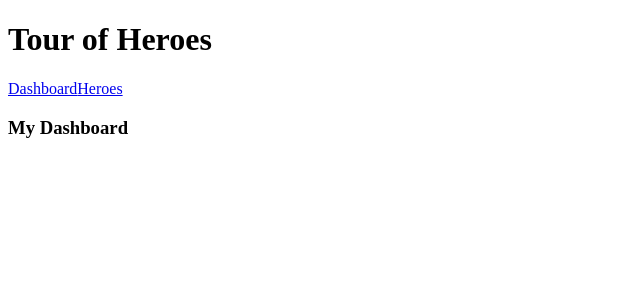
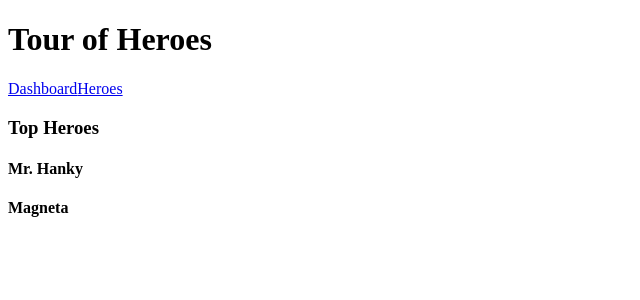
Before and after one commit to kallex/herotutorial, an Angular app: page /dashboard in a window 1280 px wide. Shown: the top 300 px of the page, without its empty margins (0-640 px from the left). Built offline with nearby package versions, Linux system fonts and the light colour scheme.

Commit message:
Service call from dashboard

```diff
--- /dev/null
+++ b/src/app/dashboard.component.html
@@ -0,0 +1,8 @@
+<h3>Top Heroes</h3>
+<div class="grid grid-pad">
+  <div *ngFor="let hero of heroes" class="col-1-4">
+    <div class="module hero">
+      <h4>{{hero.name}}</h4>
+    </div>
+  </div>
+</div>
--- a/src/app/dashboard.component.ts
+++ b/src/app/dashboard.component.ts
@@ -1,11 +1,25 @@
 
 
-import {Component} from "@angular/core";
+import {Component, OnInit} from "@angular/core";
+import {Hero} from "./hero";
+import {HeroService} from "./hero.service";
 @Component({
+  moduleId: module.id,
   selector: "my-dashboard",
-  template: '<h3>My Dashboard</h3>'
+  //template: '<h3>My Dashboard</h3>'
+  templateUrl: "./dashboard.component.html"
 })
 
-export class DashboardComponent {
+export class DashboardComponent implements OnInit {
+  heroes: Hero[] = [];
+
+  constructor(private heroService: HeroService) {
+
+  }
+
+  ngOnInit(): void {
+    this.heroService.getHeroes()
+      .then(heroes => this.heroes = heroes.slice(1, 3));
+  }
 
 }
```
